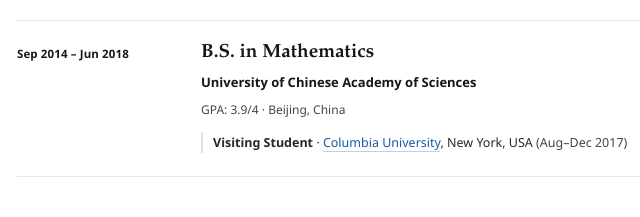
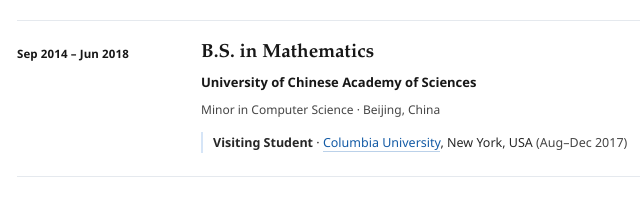
Before and after one commit to LeiWang-Opt/leiwang-opt.github.io, a plain HTML site: page index.html in a window 1280 px wide. Shown: the part 843-1060 px from the top of the page, 363-1003 px from the left. Drawn offline with Linux system fonts and the light colour scheme.

Commit message:
Update index.html

```diff
--- a/index.html
+++ b/index.html
@@ -63,7 +63,7 @@
 <div class="section-heading"><h2 id="education-title">Education</h2></div>
 <div class="timeline">
 <article class="timeline-item"><div class="timeline-period">Sep 2018 – Jun 2023</div><div class="timeline-detail"><h3>Ph.D. in Computational Mathematics</h3><p><strong>Academy of Mathematics and Systems Science</strong>, Chinese Academy of Sciences</p><span>Advisor: <a href="http://lsec.cc.ac.cn/~liuxin/index.html" rel="noopener noreferrer" target="_blank">Prof. Xin Liu</a> · Beijing, China</span></div></article>
-<article class="timeline-item"><div class="timeline-period">Sep 2014 – Jun 2018</div><div class="timeline-detail"><h3>B.S. in Mathematics</h3><p><strong>University of Chinese Academy of Sciences</strong></p><span>GPA: 3.9/4 · Beijing, China</span>
+<article class="timeline-item"><div class="timeline-period">Sep 2014 – Jun 2018</div><div class="timeline-detail"><h3>B.S. in Mathematics</h3><p><strong>University of Chinese Academy of Sciences</strong></p><span>Minor in Computer Science · Beijing, China</span>
 <p class="education-visit"><span class="education-visit-label">Visiting Student</span> · <a href="https://www.columbia.edu/" rel="noopener noreferrer" target="_blank">Columbia University</a>, New York, USA <span class="education-visit-period">(Aug–Dec 2017)</span></p></div></article>
 </div>
 </section><section aria-labelledby="experience-title" class="content-section" id="experience">
```
